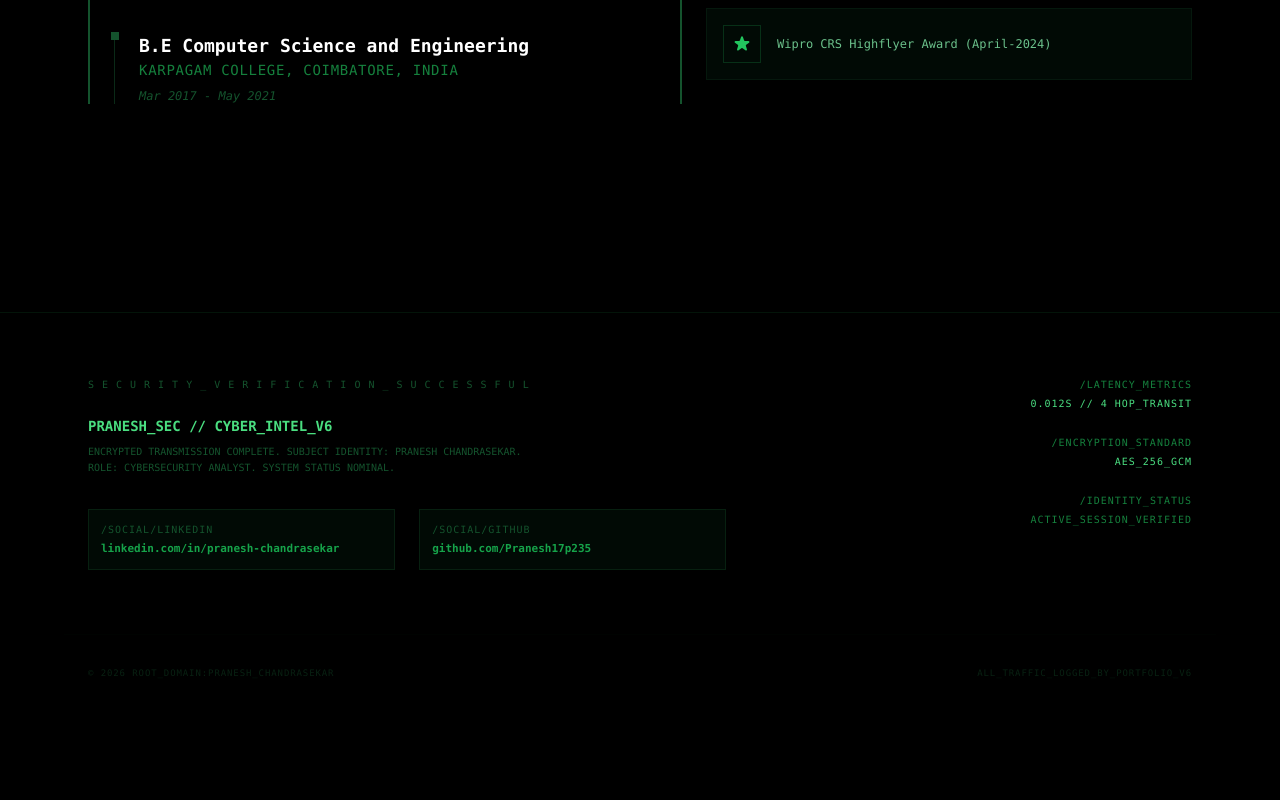
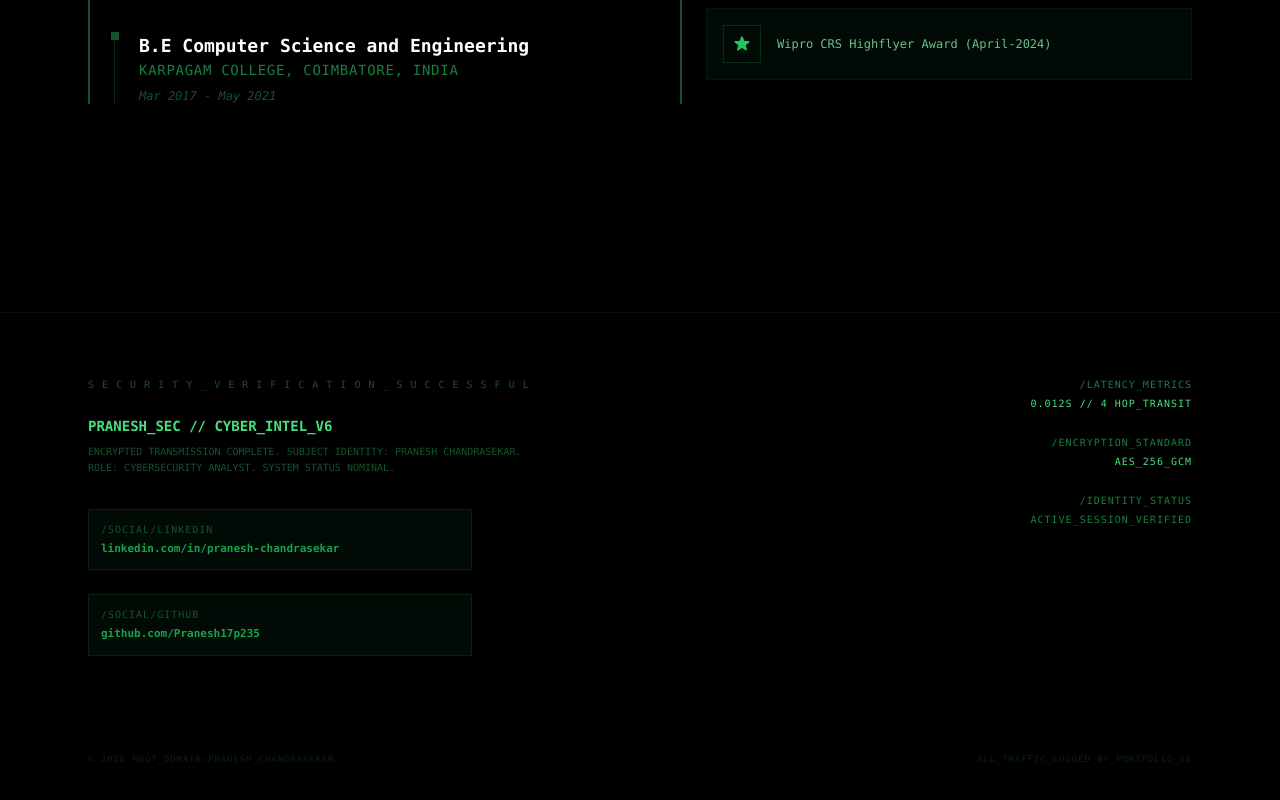
Before and after one commit to Pranesh17p235/Pranesh-Chandrasekar-Portfolio, a React (Vite) app: page / in a window 1280 px wide. Shown: the part 3239-4039 px from the top of the page. Built offline with nearby package versions, Linux system fonts and the light colour scheme.

Commit message:
fix: remove importmap and update social layout

```diff
--- a/App.tsx
+++ b/App.tsx
@@ -1,4 +1,3 @@
-
 import React, { useState, useEffect } from 'react';
 import MatrixBackground from './components/MatrixBackground';
 import Terminal from './components/Terminal';
@@ -40,16 +39,9 @@
   };
 
   const handleSecureChat = () => {
-    // User provided email address
     const email = "praneshpranu00@gmail.com";
     const subject = "OFFER LETTER";
-
-    // Construct direct Gmail compose URL for browser-based access
-    // view=cm: Compose mode
-    // fs=1: Fullscreen/standalone compose window
     const gmailUrl = `https://mail.google.com/mail/?view=cm&fs=1&to=${email}&su=${encodeURIComponent(subject)}`;
-
-    // Open in a new tab to ensure it uses the browser session
     window.open(gmailUrl, '_blank');
   };
 
@@ -295,8 +287,8 @@
               Encrypted transmission complete. Subject identity: PRANESH CHANDRASEKAR. Role: Cybersecurity Analyst. System status nominal.
             </div>
 
-            {/* Social Links Section */}
-            <div className="grid grid-cols-1 sm:grid-cols-2 gap-6">
+            {/* Social Links Section - Forced stack with grid-cols-1 */}
+            <div className="grid grid-cols-1 gap-6 max-w-sm">
               <a
                 href="https://www.linkedin.com/in/pranesh-chandrasekar-6487411aa"
                 target="_blank"
--- a/index.html
+++ b/index.html
@@ -57,10 +57,10 @@
 <script type="importmap">
 {
   "imports": {
+    "vite": "https://esm.sh/vite@^7.3.1",
+    "react/": "https://esm.sh/react@^19.2.3/",
     "react": "https://esm.sh/react@^19.2.3",
-    "react-dom/": "https://esm.sh/react-dom@^19.2.3/",
-    "react/": "https://esm.sh/react@^19.2.3/",
-    "vite": "https://esm.sh/vite@^7.3.1"
+    "react-dom/": "https://esm.sh/react-dom@^19.2.3/"
   }
 }
 </script>
@@ -69,7 +69,6 @@
 <body>
     <div id="root"></div>
     <div class="scanline"></div>
-    <!-- Fixed: removed leading slash to ensure Vite resolves this relative to the base path -->
     <script type="module" src="index.tsx"></script>
 <script type="module" src="/index.tsx"></script>
 </body>
```
